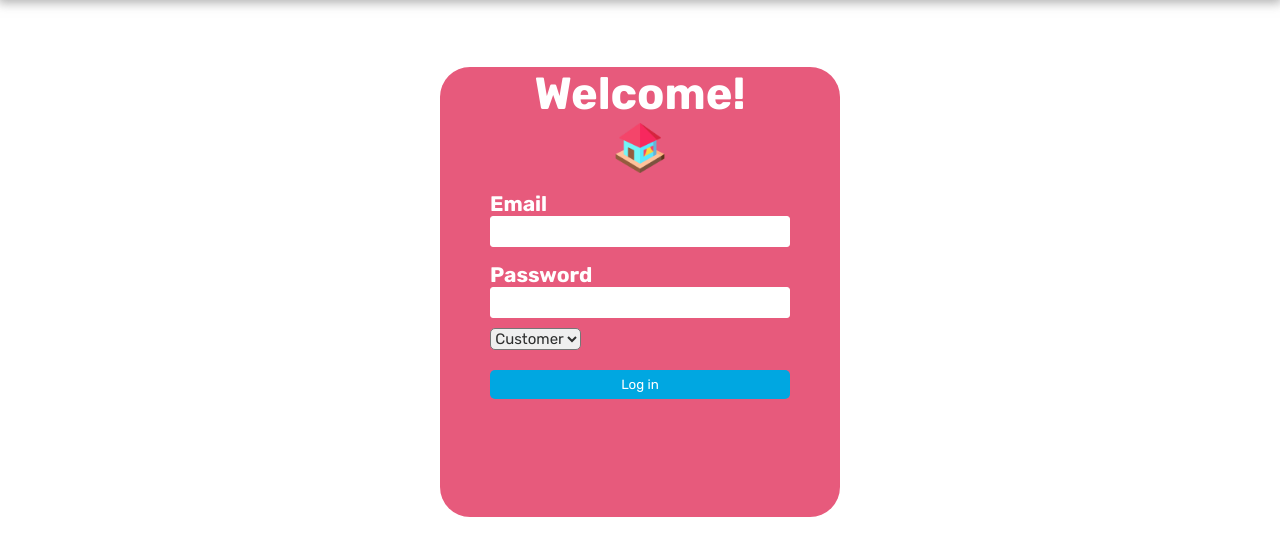
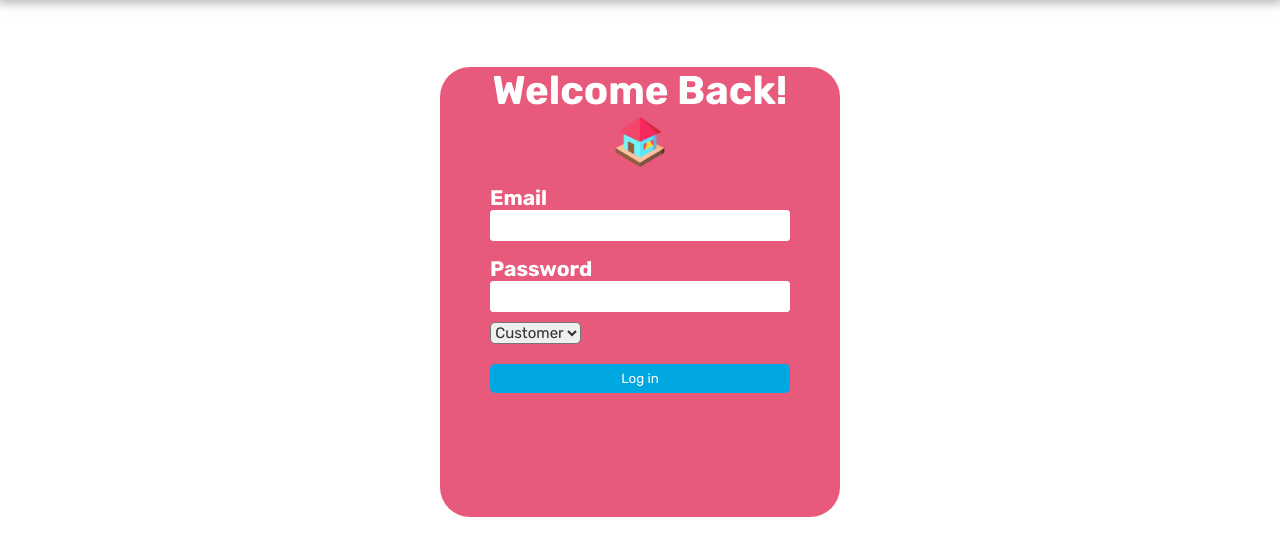
Before and after one commit to dewdadim/BilikLAH, a PHP site: page /login.html in a window 1280 px wide. Shown: the part 83-639 px from the top of the page. Run offline with PHP 8.4, Linux system fonts and the light colour scheme.

Commit message:
Wrapper width
Change the box of the welcome ,
change login welcome to welcome back

```diff
--- a/login.html
+++ b/login.html
@@ -17,7 +17,7 @@
         </nav>
     </header>
     <div class="wrapper2">
-        <h1 id="welcome">Welcome!</h1>
+        <h1 id="welcome2">Welcome Back!</h1>
         <img class="signIcon" src="img/assets/house.png" alt="bilikLAH">
         <form class="register">
 
--- a/styles/register-login.css
+++ b/styles/register-login.css
@@ -12,7 +12,7 @@
 .wrapper{
 float: none;
 text-align: center;
-width: 600px;
+width: 450px;
 height: 520px;
 margin: auto;
 margin-top: 150px;
@@ -126,3 +126,7 @@
     font-size: 15px;
     border-radius: 5px;
 }
+#welcome2{
+    margin-top:30px ;
+    font-size: 40px;
+}
```
